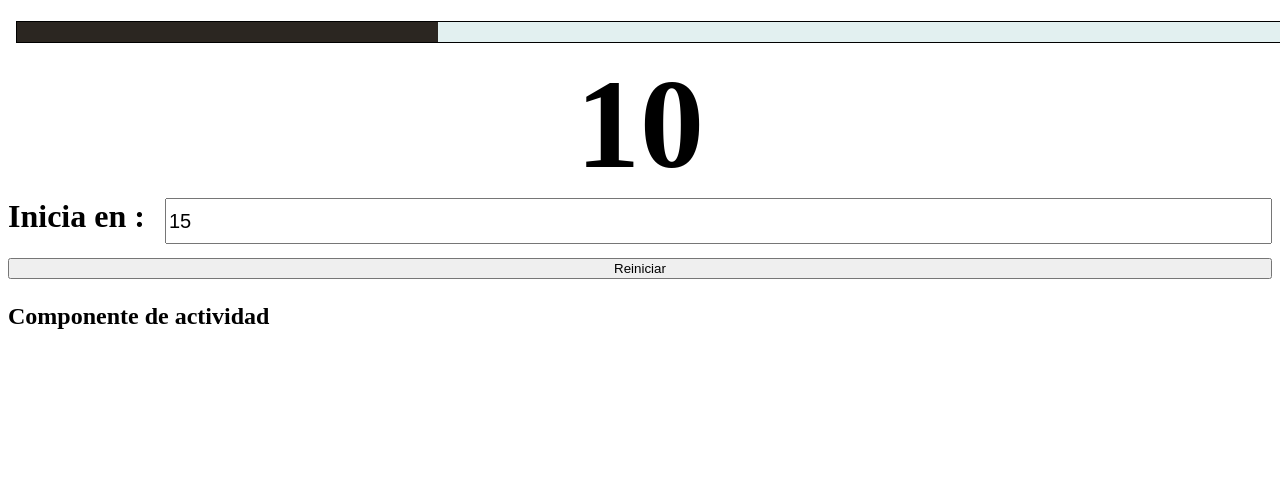
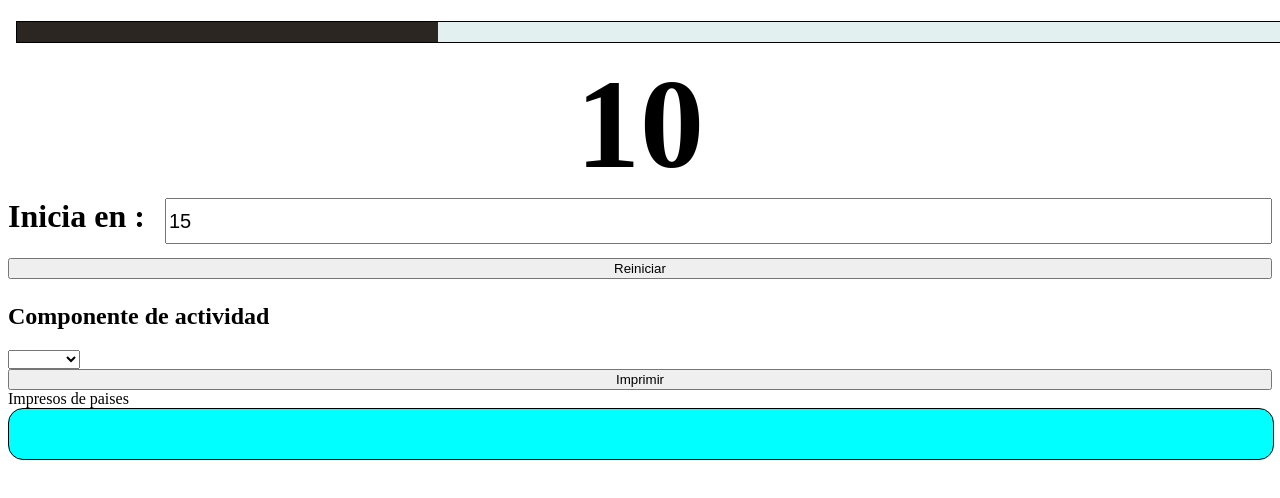
Before and after one commit to wilmerxx/componente_Angular, an Angular app: page / in a window 1280 px wide. Shown: the top 498 px of the page. Built offline with nearby package versions, Linux system fonts and the light colour scheme.

Commit message:
listas de paises

```diff
--- a/src/app/app.component.html
+++ b/src/app/app.component.html
@@ -12,3 +12,12 @@
 </h1>
 
 <h2>Componente de actividad</h2>
+
+<app-lista-paises #lista></app-lista-paises>
+
+<button (click)="lista;">Imprimir</button>
+
+<br>
+
+<label for="">Impresos de paises</label>
+<app-print-pais></app-print-pais>
--- a/src/app/lista-paises/lista-paises.component.html
+++ b/src/app/lista-paises/lista-paises.component.html
@@ -1 +1,5 @@
-<p>lista-paises works!</p>
+<select [(ngModel)]="selectedObject">
+    <option *ngFor="let show of ListaPaises" [ngValue]="show">
+    {{show.name}}
+    </option>
+</select>
--- a/src/app/lista-paises/lista-paises.component.ts
+++ b/src/app/lista-paises/lista-paises.component.ts
@@ -6,11 +6,32 @@ import { Component, EventEmitter, Input, OnInit } from '@angular/core';
   styleUrls: ['./lista-paises.component.scss']
 })
 export class ListaPaisesComponent implements OnInit {
-  @Input() onPais:string = "";
+
+  selectedObject : paises | undefined;
+
+  ListaPaises = [
+    {id: '1', name: 'Ecuador'},
+    {id: '2', name: 'Japon'},
+    {id: '3', name: 'Bolivia'},
+    {id: '4', name: 'Delft'}
+  ]
 
   constructor() { }
 
   ngOnInit(): void {
   }
 
+
+
+  saveAll(){
+
+  }
+
+
+
 }
+
+interface paises{
+  id:string;
+  name:string;
+}
--- a/src/app/print-pais/print-pais.component.html
+++ b/src/app/print-pais/print-pais.component.html
@@ -1 +1 @@
-<p>print-pais works!</p>
+<div>{{print}}</div>
--- a/src/app/print-pais/print-pais.component.scss
+++ b/src/app/print-pais/print-pais.component.scss
@@ -0,0 +1,13 @@
+:host{
+    width: 100px;
+    height: 50px;
+    margin: 10px;
+
+    div{
+        width: 100%;
+        height: 50px;
+        background-color: aqua;
+        border: 1px solid;
+        border-radius: 15px;
+    }
+}
--- a/src/app/print-pais/print-pais.component.ts
+++ b/src/app/print-pais/print-pais.component.ts
@@ -1,4 +1,4 @@
-import { Component, OnInit } from '@angular/core';
+import { Component, Input, OnInit } from '@angular/core';
 
 @Component({
   selector: 'app-print-pais',
@@ -6,7 +6,7 @@ import { Component, OnInit } from '@angular/core';
   styleUrls: ['./print-pais.component.scss']
 })
 export class PrintPaisComponent implements OnInit {
-
+ @Input() print:string = "";
   constructor() { }
 
   ngOnInit(): void {
```
